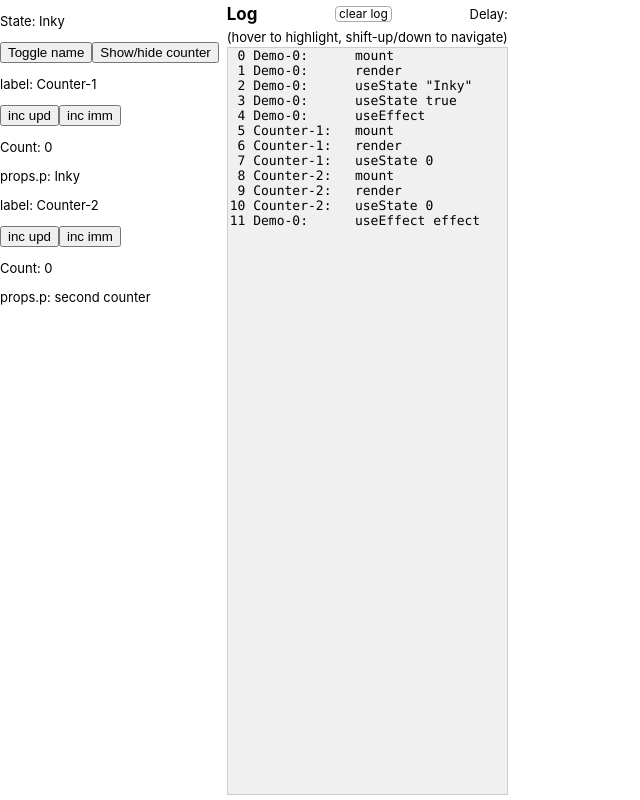
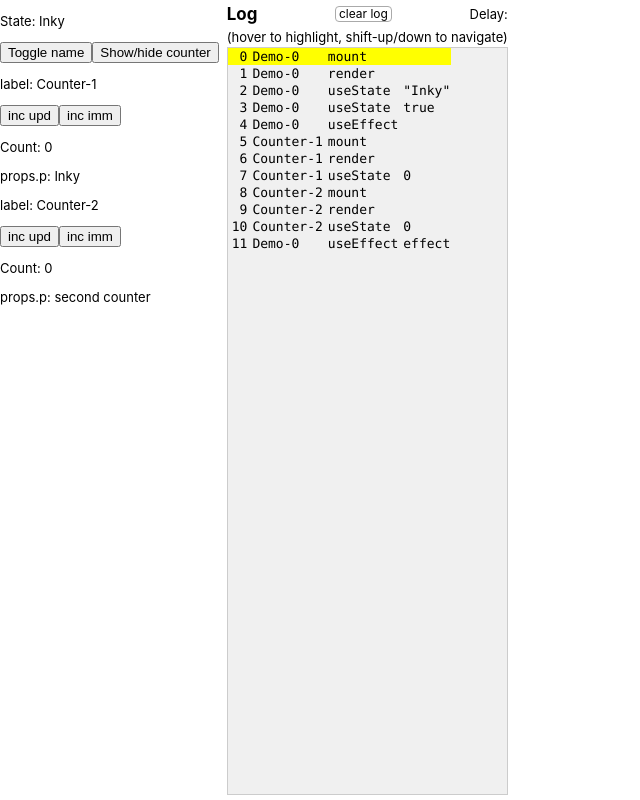
Before and after one commit to Oblosys/react-hook-tracer, a React (Create React App) app: page / in a window 1280 px wide. Shown: the whole page, without its empty margins (0-640 px from the left). Built offline with nearby package versions, Linux system fonts and the light colour scheme.

Commit message:
Memoize log-entries + Improve layout + Clean up

```diff
--- a/packages/react-hook-tracer/src/components/LogEntries.tsx
+++ b/packages/react-hook-tracer/src/components/LogEntries.tsx
@@ -1,79 +1,66 @@
-import { LogEntry } from '../tracer'
+import { memo, useEffect, useRef } from 'react'
+
+import * as tracer from '../tracer'
 
 interface LogEntriesProps {
-  entries: LogEntry[]
+  entries: tracer.LogEntry[]
   highlightedIndex: number | null
   setHighlightedIndex: (i: number) => void
 }
-export const LogEntries = ({
-  entries,
-  highlightedIndex,
-  setHighlightedIndex,
-}: LogEntriesProps): JSX.Element => {
-  const indexWidth = Math.max(2, 1 + Math.log10(entries.length))
-  const labelWidth = 2 + Math.max(...entries.map(({ label }) => label.length + 1))
+
+export const LogEntries = ({ entries, highlightedIndex, setHighlightedIndex }: LogEntriesProps) => {
+  const entriesWrapperRef = useRef<HTMLDivElement>(null)
+  const entriesWrapperElt = entriesWrapperRef.current
+
+  useEffect(() => {
+    if (entriesWrapperElt) {
+      // Scroll to bottom whenever `entries` changes.
+      entriesWrapperElt.scrollTop = entriesWrapperElt.scrollHeight - entriesWrapperElt.clientHeight
+    }
+  }, [entriesWrapperElt, entries])
 
   return (
-    <div className="entries">
-      {entries.map(({ label, stage, message }, i) => (
-        <div className="entry-wrapper" key={i}>
-          <div
-            className="entry"
-            data-is-highlighted={i === highlightedIndex}
-            onMouseEnter={() => setHighlightedIndex(i)}
-          >
-            {`${('' + i).padStart(indexWidth)} ${(label + ':').padEnd(
-              labelWidth,
-            )} ${stage} ${message}`}
-          </div>
-        </div>
-      ))}
+    <div className="entries-wrapper" ref={entriesWrapperRef}>
+      <table className="entries">
+        <tbody>
+          {entries.map((entry, index) => (
+            <LogEntry
+              key={index}
+              index={index}
+              entry={entry}
+              isHighlighted={index === highlightedIndex}
+              setHighlightedIndex={setHighlightedIndex}
+            />
+          ))}
+        </tbody>
+      </table>
     </div>
   )
 }
-// extends Component {
-//   highlight = (index) => {
-//     this.props.highlight(index)
-//   }
 
-//   componentDidUpdate(prevProps) {
-//     if (prevProps.entries.length !== this.props.entries.length) {
-//       this.messagesElt.scrollTop = this.messagesElt.scrollHeight - this.messagesElt.clientHeight
-//     }
-//   }
+interface LogEntryProps {
+  index: number
+  entry: tracer.LogEntry
+  isHighlighted: boolean
+  setHighlightedIndex: (i: number) => void
+}
 
-//   render() {
-//     const indexWidth = Math.max(2, 1 + Math.log10(this.props.entries.length))
-//     const componentNameWidth =
-//       2 +
-//       Math.max(
-//         ...this.props.entries.map(
-//           ({ componentName, instanceId }) => componentName.length + ('' + instanceId).length + 1,
-//         ),
-//       )
-//     return (
-//       <div
-//         className="entries"
-//         data-testid="log-entries"
-//         ref={(elt) => {
-//           this.messagesElt = elt
-//         }}
-//       >
-//         {this.props.entries.map(({ componentName, instanceId, methodName }, i) => (
-//           <div className="entry-wrapper" key={i}>
-//             <div
-//               className="entry"
-//               data-is-highlighted={i === this.props.highlightedIndex}
-//               onMouseEnter={() => this.highlight(i)}
-//             >
-//               {('' + i).padStart(indexWidth) +
-//                 ' ' +
-//                 (componentName + '-' + instanceId + ':').padEnd(componentNameWidth) +
-//                 methodName}
-//             </div>
-//           </div>
-//         ))}
-//       </div>
-//     )
-//   }
-// }
+const LogEntry = memo(
+  ({
+    index,
+    entry: { label, stage, message },
+    isHighlighted,
+    setHighlightedIndex,
+  }: LogEntryProps) => (
+    <tr
+      className="entry"
+      data-is-highlighted={isHighlighted}
+      onMouseEnter={() => setHighlightedIndex(index)}
+    >
+      <td className="index">{index}</td>
+      <td className="label">{label}</td>
+      <td className="stage">{stage}</td>
+      <td className="message">{message}</td>
+    </tr>
+  ),
+)
--- a/packages/react-hook-tracer/src/components/TraceLog.css
+++ b/packages/react-hook-tracer/src/components/TraceLog.css
@@ -41,19 +41,22 @@
   text-align: left;
 }
 
-.trace-log .entries {
+.trace-log .entries-wrapper {
+  flex-grow: 1;
   font-family: source-code-pro, Menlo, Monaco, Consolas, 'Courier New', monospace;
-  flex-grow: 1;
   overflow-y: scroll;
   background-color: #f0f0f0;
   border: solid #ccc 1px;
 }
-.trace-log .entry {
-  animation-name: emphasize;
-  animation-duration: 5s;
+.trace-log .entries {
+  border-collapse: collapse;
 }
 
-@keyframes emphasize {
+.trace-log .entry {
+  animation: emphasize-new-entries 5s;
+}
+
+@keyframes emphasize-new-entries {
   from {
     background-color: lightblue;
   }
@@ -68,8 +71,16 @@
   white-space: pre;
   cursor: default;
 }
-.trace-log .entry[data-is-highlighted='true'] {
-  background-color: yellow;
+.trace-log .entry[data-is-highlighted='true'] td {
+  animation: none;
+  background-color: yellow !important;
+}
+
+.trace-log .entry td {
+  padding-left: 4px;
+}
+.trace-log .entry td:first-child {
+  text-align: right;
 }
 
 .trace-log .simple-button {
--- a/packages/react-hook-tracer/src/components/TraceLog.tsx
+++ b/packages/react-hook-tracer/src/components/TraceLog.tsx
@@ -9,8 +9,8 @@ import './TraceLog.css'
 export const TraceLog = (): JSX.Element => {
   const [logEntries, setLogEntries] = useState<LogEntry[]>([])
 
-  // Do we even need highlighted index in state?
-  const [highlightedIndex, setHighlightedIndex] = useState<number | null>(null)
+  // const [highlightedIndex, setHighlightedIndex] = useState<number | null>(null)
+  const [highlightedIndex, setHighlightedIndex] = useState<number | null>(0)
 
   const clearLog = () => tracer.clearLog()
 
```
